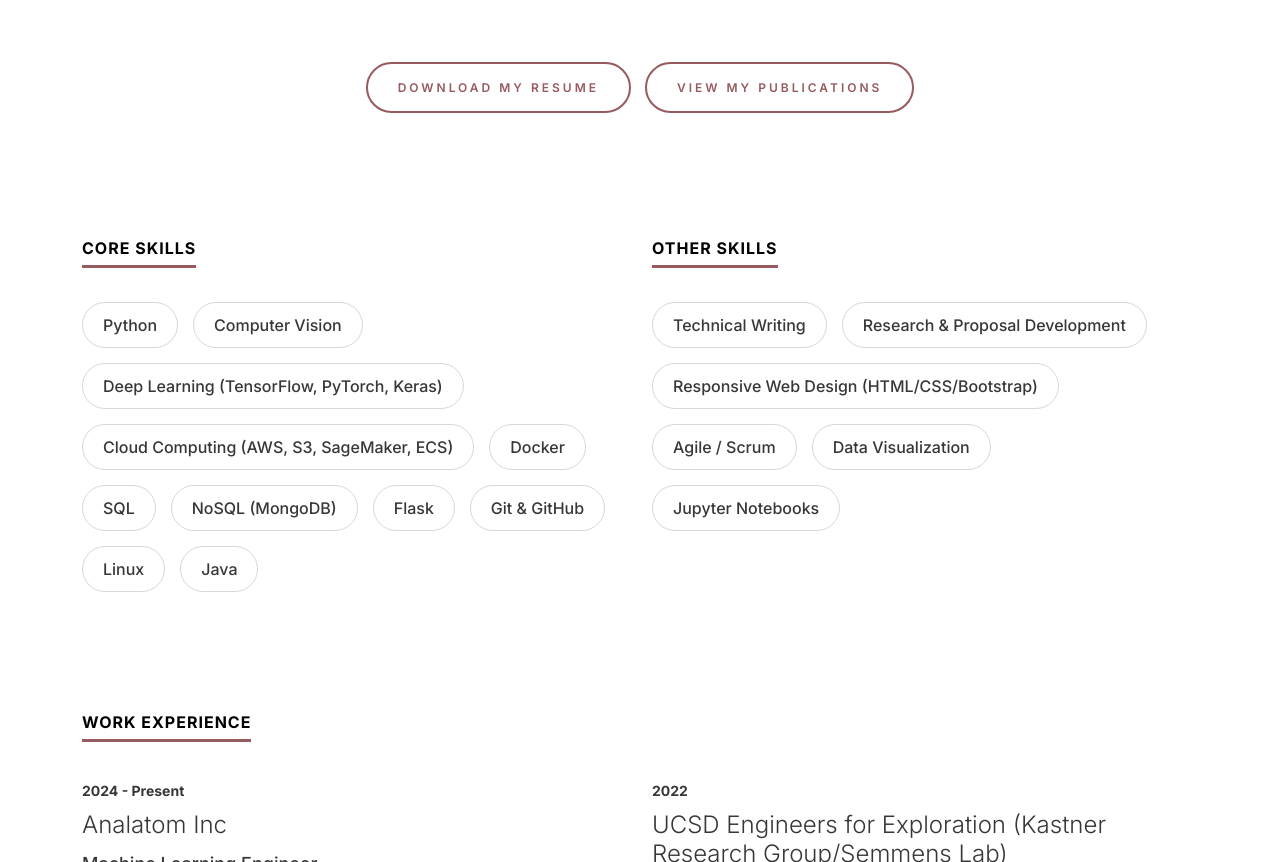
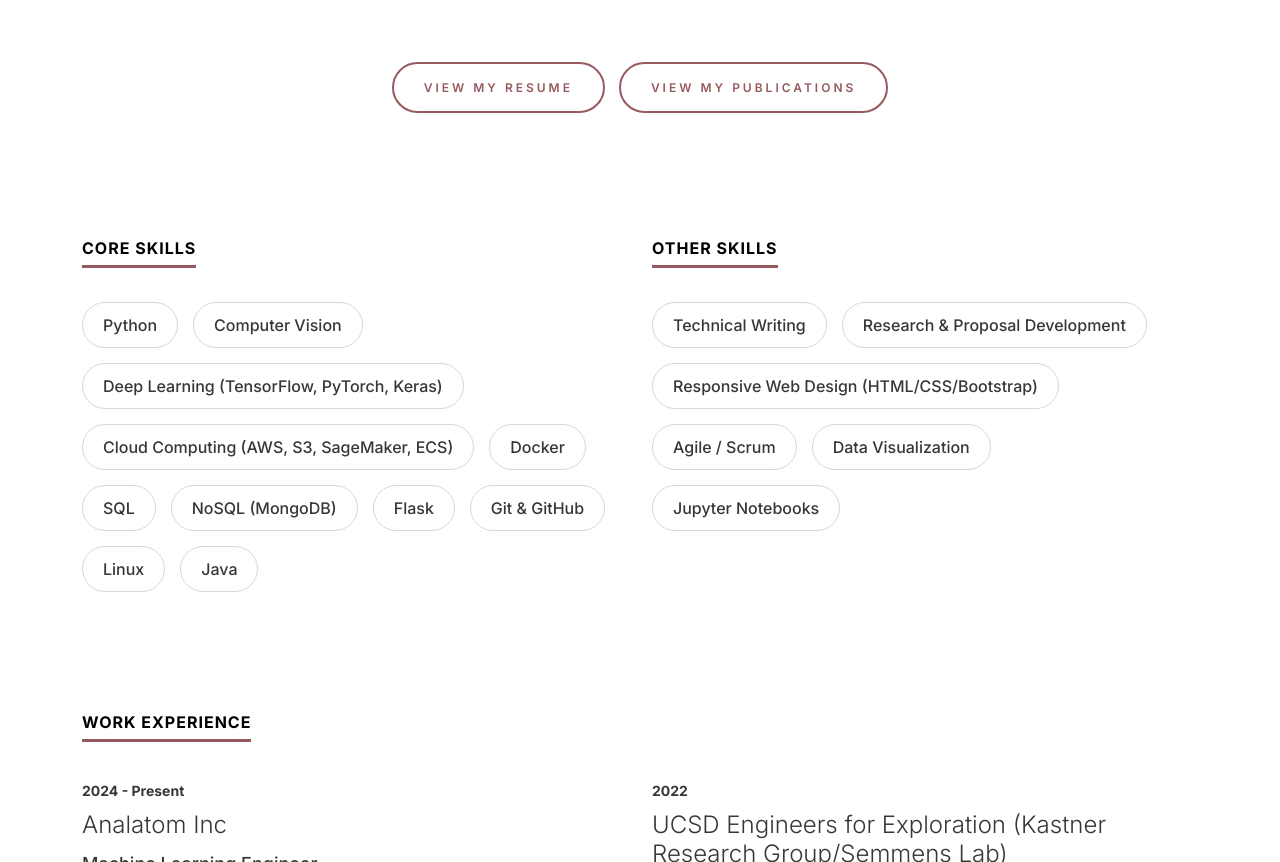
Before and after one commit to idhumphrey/portfolio, a plain HTML site: page index.html in a window 1280 px wide. Shown: the part 1301-2163 px from the top of the page. Drawn offline with nearby package versions, Linux system fonts and the light colour scheme.

Commit message:
added resume

```diff
--- a/index.html
+++ b/index.html
@@ -84,7 +84,7 @@
 
             </p>
             <div class="ds-button-sec text-center">
-                <a href="assets/resume.pdf" target="_blank" rel="noopener noreferrer" class="ds-button">Download My Resume</a>
+                <a href="assets/resume.pdf" target="_blank" rel="noopener noreferrer" class="ds-button">View My Resume</a>
               <a href="https://www.researchgate.net/profile/Isabella-Humphrey-2" class="ds-button">View my Publications</a>
           </div>
         </section>
```
